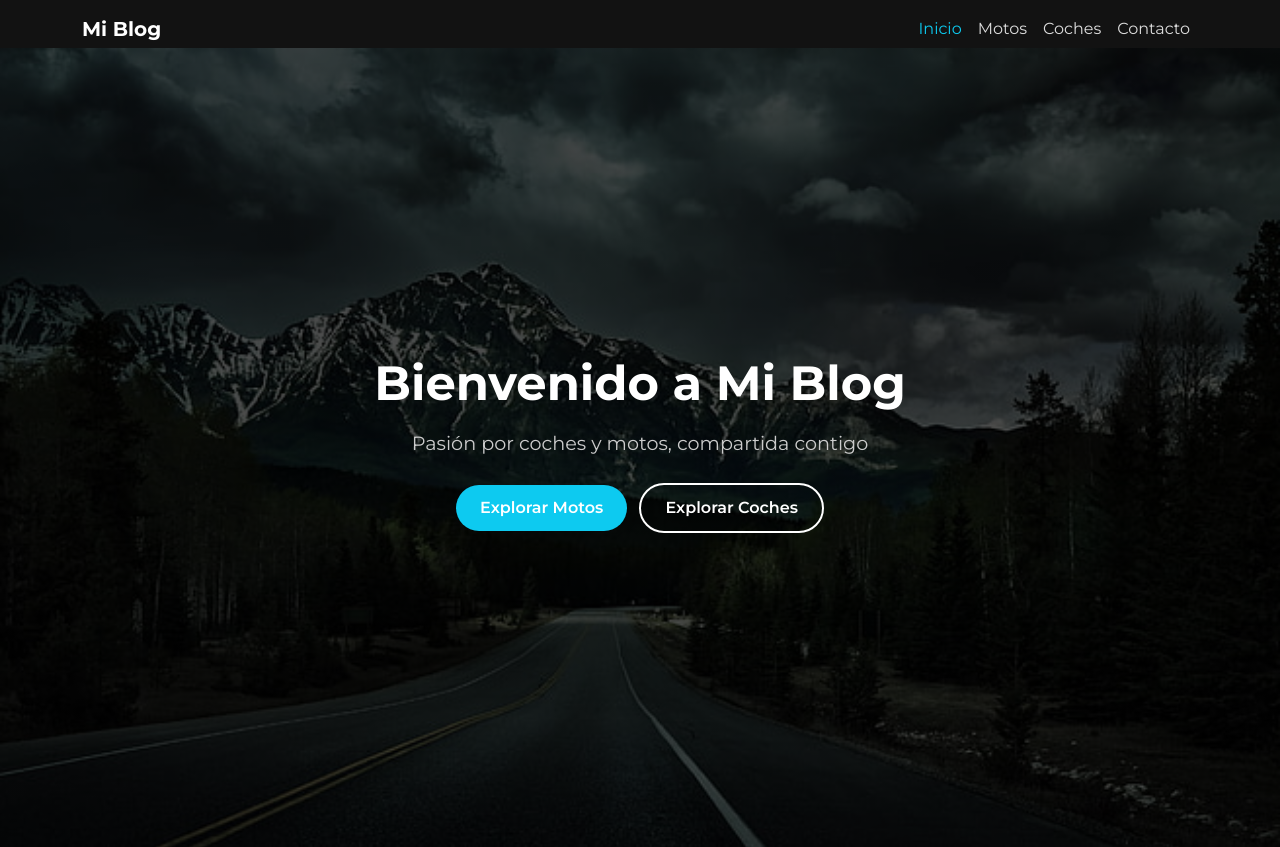
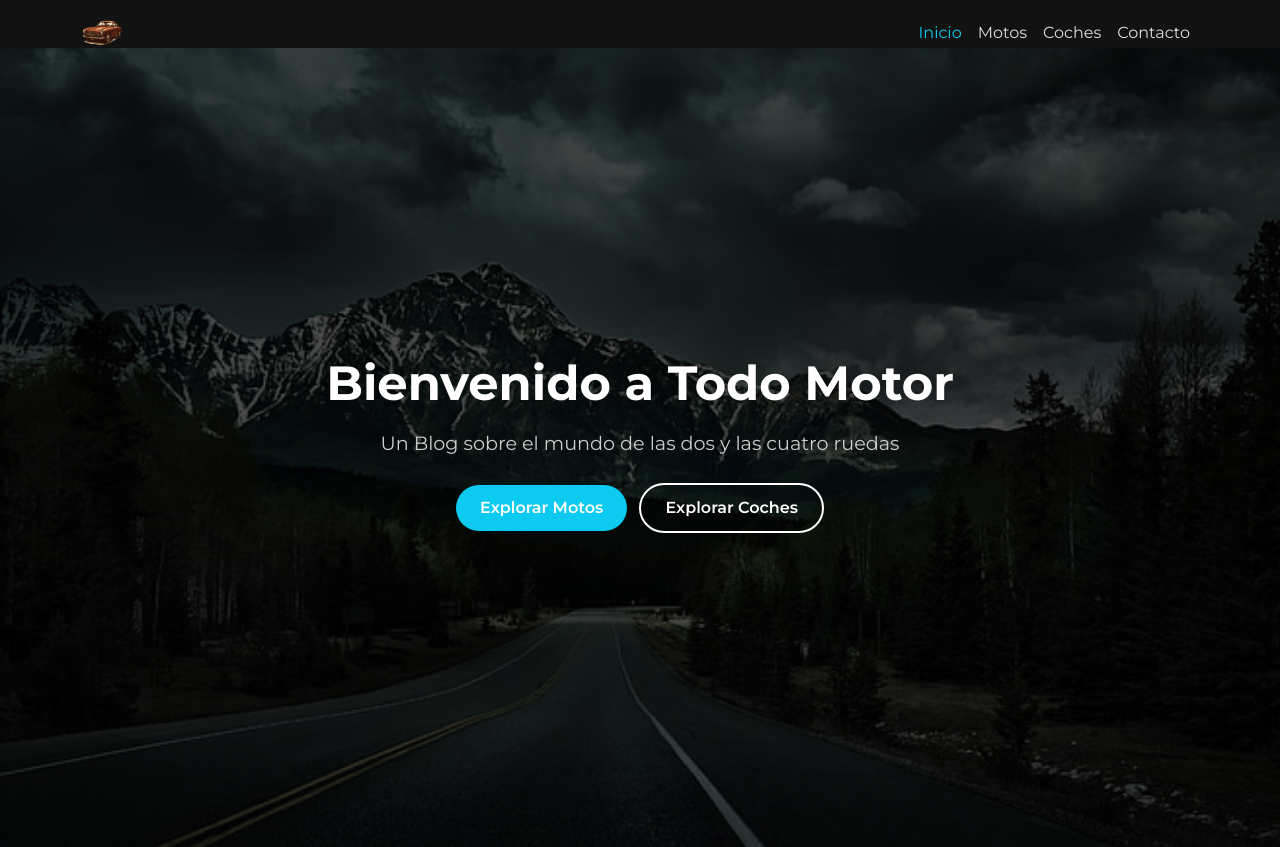
Before and after one commit to J-Catena/Blog, a Django app: page / in a window 1280 px wide. Shown: the top 847 px of the page. Run offline with Django 5.2, Linux system fonts and the light colour scheme; data that the repository does not hold is empty; some libraries are stand-ins or nearby versions.

Commit message:
añadidos los favicon, el logo y el titulo del blog

```diff
--- a/templates/posts/base.html
+++ b/templates/posts/base.html
@@ -5,7 +5,49 @@
 <head>
     <meta charset="UTF-8">
     <meta name="viewport" content="width=device-width, initial-scale=1.0">
-    <title>{% block title %}Mi Blog{% endblock %}</title>
+    <title>{% block title %}A todo Motor{% endblock %}</title>
+
+    <!-- Favicons -->
+    <link rel="icon" href="{% static 'assets/img/favicon.ico' %}" type="image/x-icon">
+    <link rel="icon" href="{% static 'assets/img/favicon.png' %}" type="image/png">
+
+    <!-- Apple Touch Icon -->
+    <link rel="apple-touch-icon" sizes="180x180" href="{% static 'assets/img/apple-touch-icon.png' %}">
+
+    <!-- PNG favicons de varios tamaños -->
+    <link rel="icon" type="image/png" sizes="32x32" href="{% static 'assets/img/favicon-32x32.png' %}">
+    <link rel="icon" type="image/png" sizes="16x16" href="{% static 'assets/img/favicon-16x16.png' %}">
+
+    <!-- Manifest (para Android/Chrome apps) -->
+    <link rel="manifest" href="{% static 'assets/img/site.webmanifest' %}">
+
+    <!-- Safari Pinned Tab -->
+    <link rel="mask-icon" href="{% static 'assets/img/safari-pinned-tab.svg' %}" color="#000000">
+
+    <!-- Windows Tile -->
+    <meta name="msapplication-TileColor" content="#ffffff">
+    <meta name="msapplication-TileImage" content="{% static 'assets/img/mstile-150x150.png' %}">
+
+    <!-- Theme color (para navegadores móviles) -->
+    <meta name="theme-color" content="#ffffff">
+
+
+
+    <!-- SEO -->
+    <meta name="description" content="A todo Motor: coches, motos y rutas que marcan la diferencia.">
+
+    <!-- Open Graph (para WhatsApp, Facebook, etc.) -->
+    <meta property="og:title" content="A todo Motor">
+    <meta property="og:description" content="A todo Motor: coches, motos y rutas que marcan la diferencia.">
+    <meta property="og:image" content="https://jcatena.pythonanywhere.com/static/assets/logoblog.png">
+    <meta property="og:url" content="https://jcatena.pythonanywhere.com/">
+    <meta property="og:type" content="website">
+
+    <!-- Twitter Card -->
+    <meta name="twitter:card" content="summary">
+    <meta name="twitter:title" content="A todo Motor">
+    <meta name="twitter:description" content="A todo Motor: coches, motos y rutas que marcan la diferencia.">
+    <meta name="twitter:image" content="https://jcatena.pythonanywhere.com/static/assets/logoblog.png">
 
     <!-- Google Fonts -->
     <link href="https://fonts.googleapis.com/css2?family=Montserrat:wght@400;600;700&display=swap" rel="stylesheet">
@@ -17,11 +59,17 @@
     <link rel="stylesheet" href="{% static 'assets/styles.css' %}">
 </head>
 
+
+
 <body class="{% block body_class %}{% endblock %}">
     <!-- Navbar -->
     <nav class="navbar navbar-expand-lg navbar-dark fixed-top bg-transparent">
         <div class="container">
-            <a class="navbar-brand fw-bold" href="{% url 'posts:home' %}">Mi Blog</a>
+            <!-- Logo + Nombre -->
+            <a class="navbar-brand d-flex align-items-center" href="{% url 'posts:home' %}">
+                <img src="{% static 'assets/img/motorblog.png' %}" alt="A todo Motor" width="40" height="40"
+                    class="me-2">
+            </a>
             <button class="navbar-toggler custom-toggler" type="button" data-bs-toggle="collapse"
                 data-bs-target="#navbarNav" aria-controls="navbarNav" aria-expanded="false"
                 aria-label="Toggle navigation">
--- a/templates/posts/home.html
+++ b/templates/posts/home.html
@@ -4,8 +4,8 @@
 <!-- Hero -->
 <section class="hero d-flex align-items-center">
     <div class="container text-center text-white">
-        <h1 class="display-3 fw-bold mb-3">Bienvenido a Mi Blog</h1>
-        <p class="lead mb-4">Pasión por coches y motos, compartida contigo</p>
+        <h1 class="display-3 fw-bold mb-3">Bienvenido a Todo Motor</h1>
+        <p class="lead mb-4">Un Blog sobre el mundo de las dos y las cuatro ruedas</p>
         <a href="{% url 'posts:category' 'motos' %}" class="btn btn-motos me-2 mb-2">Explorar Motos</a>
         <a href="{% url 'posts:category' 'coches' %}" class="btn btn-coches mb-2">Explorar Coches</a>
     </div>
```
Also changed, not shown: static/assets/img/android-chrome-192x192.png (added), static/assets/img/android-chrome-512x512.png (added), static/assets/img/apple-touch-icon.png (added), static/assets/img/favicon-16x16.png (added), static/assets/img/favicon-32x32.png (added), static/assets/img/favicon.ico (added), static/assets/img/favicon.png (added), static/assets/img/logoblog.png (added), static/assets/img/motoblog.png (added), static/assets/img/motorblog.png (added), static/assets/img/site.webmanifest (added).
